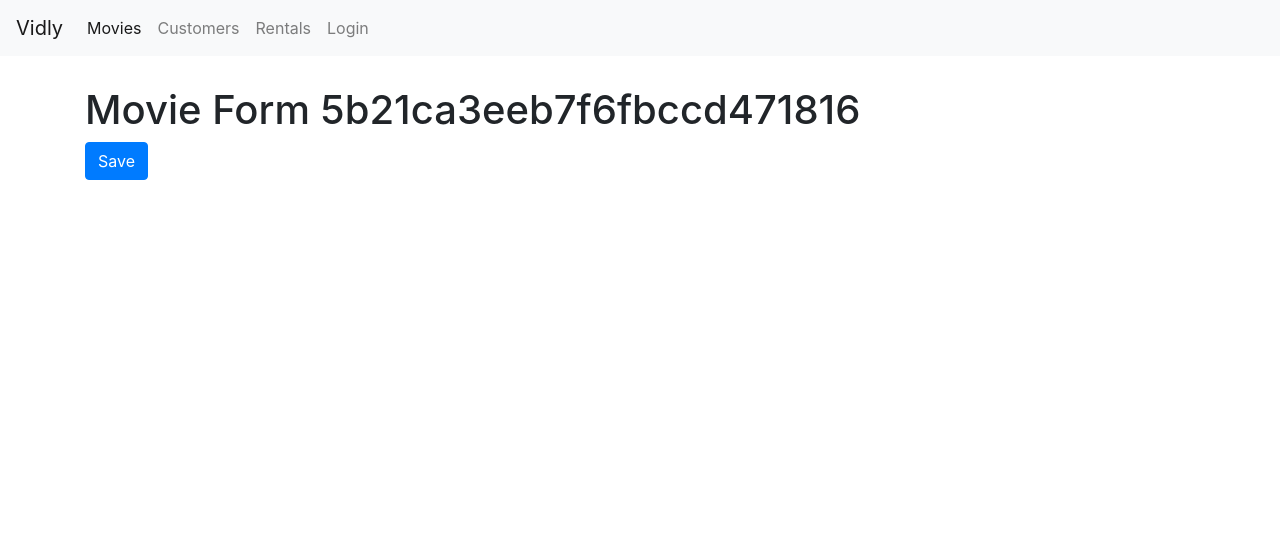
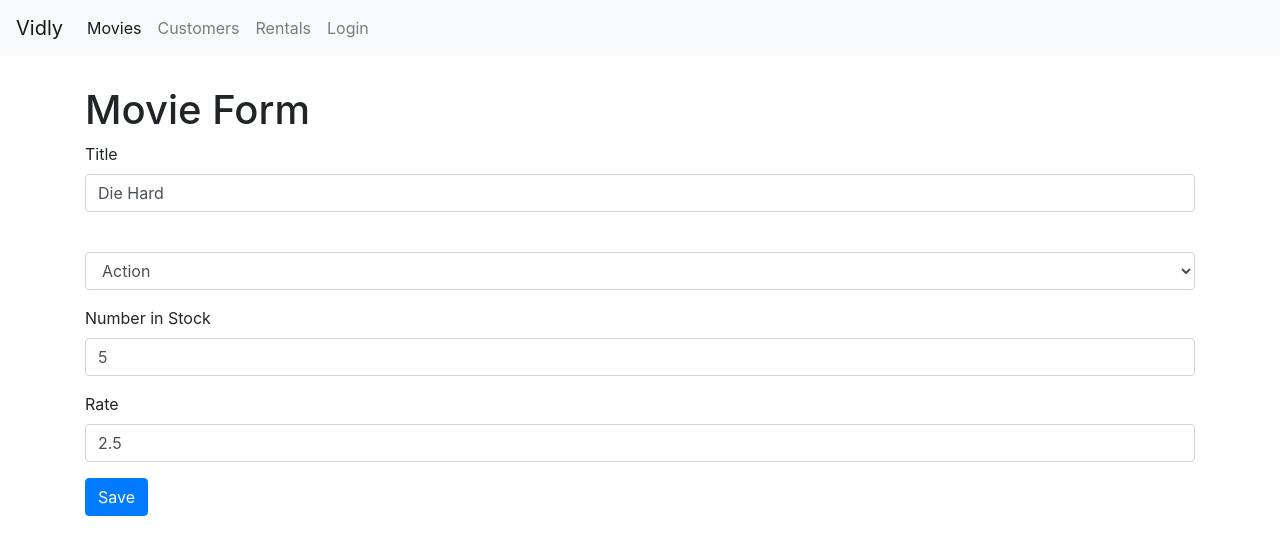
Before and after one commit to OctaviusBowman/ReactMovies, a React (Create React App) app: page /movies/5b21ca3eeb7f6fbccd471816 in a window 1280 px wide. Shown: the top 554 px of the page. Built offline with nearby package versions, Linux system fonts and the light colour scheme.

Commit message:
Added search, and new movie field

```diff
--- a/src/components/common/form.jsx
+++ b/src/components/common/form.jsx
@@ -1,6 +1,7 @@
 import React, { Component } from "react";
 import Joi from "joi-browser";
 import Input from "./input";
+import Select from "./select";
 
 class Form extends Component {
   state = {
@@ -14,7 +15,6 @@
     if (!error) return null;
 
     const errors = {};
-
     //Mapping an array into an object
     for (let item of error.details) errors[item.path[0]] = item.message;
     return errors;
@@ -56,6 +56,21 @@
     );
   }
 
+  renderSelect(name, label, options) {
+    const { data, errors } = this.state;
+
+    return (
+      <Select
+        name={name}
+        value={data[name]}
+        lable={label}
+        options={options}
+        onChange={this.handleChange}
+        error={errors[name]}
+      />
+    );
+  }
+
   renderInput(name, label, type = "text") {
     const { data, errors } = this.state;
 
--- /dev/null
+++ b/src/components/common/select.jsx
@@ -0,0 +1,20 @@
+import React from "react";
+
+const Select = ({ name, label, options, error, ...rest }) => {
+  return (
+    <div className="form-group">
+      <label htmlFor={name}>{label}</label>
+      <select name={name} id={name} {...rest} className="form-control">
+        <option value="" />
+        {options.map(option => (
+          <option key={option._id} value={option._id}>
+            {option.name}
+          </option>
+        ))}
+      </select>
+      {error && <div className="alert alert-danger">{error}</div>}
+    </div>
+  );
+};
+
+export default Select;
--- a/src/components/movieForm.jsx
+++ b/src/components/movieForm.jsx
@@ -1,16 +1,99 @@
 import React from "react";
-const MovieForm = ({ match, history }) => {
-  return (
-    <div>
-      <h1>Movie Form {match.params.id}</h1>
-      <button
-        className="btn btn-primary"
-        onClick={() => history.push("/movies")}
-      >
-        Save
-      </button>
-    </div>
-  );
-};
+import Joi from "joi-browser";
+import Form from "./common/form";
+import { getMovie, saveMovie } from "../services/fakeMovieService";
+import { getGenres } from "../services/fakeGenreService";
+
+class MovieForm extends Form {
+  state = {
+    data: {
+      title: "",
+      genreId: "",
+      numberInStock: "",
+      dailyRentalRate: ""
+    },
+    genres: [],
+    errors: {}
+  };
+
+  schema = {
+    _id: Joi.string(),
+    title: Joi.string()
+      .required()
+      .label("Title"),
+    genreId: Joi.string()
+      .required()
+      .label("Genre"),
+    numberInStock: Joi.number()
+      .required()
+      .min(0)
+      .max(100)
+      .label("Number in Stock"),
+    dailyRentalRate: Joi.number()
+      .required()
+      .min(0)
+      .max(10)
+      .label("Daily Rental Rate")
+  };
+
+  componentDidMount() {
+    const genres = getGenres();
+    this.setState({ genres });
+
+    const movieId = this.props.match.params.id;
+    if (movieId === "new") return;
+
+    const movie = getMovie(movieId);
+    if (!movie) return this.props.history.replace("/not-found");
+
+    this.setState({ data: this.mapToViewModel(movie) });
+  }
+
+  mapToViewModel(movie) {
+    return {
+      _id: movie._id,
+      title: movie.title,
+      genreId: movie.genre._id,
+      numberInStock: movie.numberInStock,
+      dailyRentalRate: movie.dailyRentalRate
+    };
+  }
+
+  doSubmit = () => {
+    saveMovie(this.state.data);
+
+    this.props.history.push("/movies");
+  };
+
+  render() {
+    return (
+      <div>
+        <h1>Movie Form</h1>
+        <form onSubmit={this.handleSubmit}>
+          {this.renderInput("title", "Title")}
+          {this.renderSelect("genreId", "Genre", this.state.genres)}
+          {this.renderInput("numberInStock", "Number in Stock", "number")}
+          {this.renderInput("dailyRentalRate", "Rate")}
+          {this.renderButton("Save")}
+        </form>
+      </div>
+    );
+  }
+}
+
+/* Full Functioning Project */
+// const MovieForm = ({ match, history }) => {
+//   return (
+//     <div>
+//       <h1>Movie Form {match.params.id}</h1>
+//       <button
+//         className="btn btn-primary"
+//         onClick={() => history.push("/movies")}
+//       >
+//         Save
+//       </button>
+//     </div>
+//   );
+// };
 
 export default MovieForm;
--- a/src/components/movies.jsx
+++ b/src/components/movies.jsx
@@ -1,11 +1,13 @@
 import React, { Component } from "react";
+import { Link } from "react-router-dom";
 import MoviesTable from "./moviesTable";
-import { getMovies } from "../services/fakeMovieService";
 import ListGroup from "./common/listGroup";
 import Pagination from "./common/pagination";
+import { getMovies, deleteMovie } from "../services/fakeMovieService";
 import { getGenres } from "../services/fakeGenreService";
 import { paginate } from "../utils/paginate";
 import _ from "lodash";
+import SearchBox from "./searchBox";
 
 class Movies extends Component {
   state = {
@@ -13,6 +15,8 @@
     genres: [],
     currentPage: 1,
     pageSize: 4,
+    searchQuery: "",
+    selectedGenre: null,
     sortColumn: { path: "title", order: "asc" }
   };
 
@@ -25,6 +29,8 @@
   handleDelete = movie => {
     const movies = this.state.movies.filter(m => m._id !== movie._id);
     this.setState({ movies: movies });
+
+    deleteMovie(movie._id);
   };
 
   handleLike = movie => {
@@ -40,7 +46,11 @@
   };
 
   handleGenreSelect = genre => {
-    this.setState({ selectedGenre: genre, currentPage: 1 });
+    this.setState({ selectedGenre: genre, searchQuery: "", currentPage: 1 });
+  };
+
+  handleSearch = query => {
+    this.setState({ searchQuery: query, selectedGenre: null, currentPage: 1 });
   };
 
   handleSort = sortColumn => {
@@ -53,13 +63,17 @@
       currentPage,
       sortColumn,
       selectedGenre,
+      searchQuery,
       movies: allMovies
     } = this.state;
 
-    const filtered =
-      selectedGenre && selectedGenre._id
-        ? allMovies.filter(m => m.genre._id === selectedGenre._id)
-        : allMovies;
+    let filtered = allMovies;
+    if (searchQuery)
+      filtered = allMovies.filter(m =>
+        m.title.toLowerCase().startsWith(searchQuery.toLowerCase())
+      );
+    else if (selectedGenre && selectedGenre._id)
+      filtered = allMovies.filter(m => m.genre._id === selectedGenre._id);
 
     const sorted = _.orderBy(filtered, [sortColumn.path], [sortColumn.order]);
 
@@ -70,7 +84,7 @@
 
   render() {
     const { length: count } = this.state.movies;
-    const { pageSize, currentPage, sortColumn } = this.state;
+    const { pageSize, currentPage, sortColumn, searchQuery } = this.state;
 
     if (count === 0) return <p>There are no movies in the database.</p>;
 
@@ -86,7 +100,15 @@
           />
         </div>
         <div className="col">
+          <Link
+            to="/movies/new"
+            className="btn btn-primary"
+            style={{ marginBottom: 20 }}
+          >
+            New Movie
+          </Link>
           <p>Showing {totalCount} movies in the database.</p>
+          <SearchBox value={searchQuery} onChange={this.handleSearch} />
           <MoviesTable
             movies={movies}
             sortColumn={sortColumn}
--- /dev/null
+++ b/src/components/searchBox.jsx
@@ -0,0 +1,16 @@
+import React from "react";
+
+const SearchBox = ({ value, onChange }) => {
+  return (
+    <input
+      type="text"
+      name="query"
+      className="form-control my-3"
+      placeholder="Search..."
+      value={value}
+      onChange={e => onChange(e.currentTarget.value)}
+    />
+  );
+};
+
+export default SearchBox;
--- a/src/services/fakeMovieService.js
+++ b/src/services/fakeMovieService.js
@@ -86,13 +86,13 @@
 
 export function saveMovie(movie) {
   let movieInDb = movies.find(m => m._id === movie._id) || {};
-  movieInDb.name = movie.name;
+  movieInDb.title = movie.title;
   movieInDb.genre = genresAPI.genres.find(g => g._id === movie.genreId);
   movieInDb.numberInStock = movie.numberInStock;
   movieInDb.dailyRentalRate = movie.dailyRentalRate;
 
   if (!movieInDb._id) {
-    movieInDb._id = Date.now();
+    movieInDb._id = Date.now().toString();
     movies.push(movieInDb);
   }
 
```
